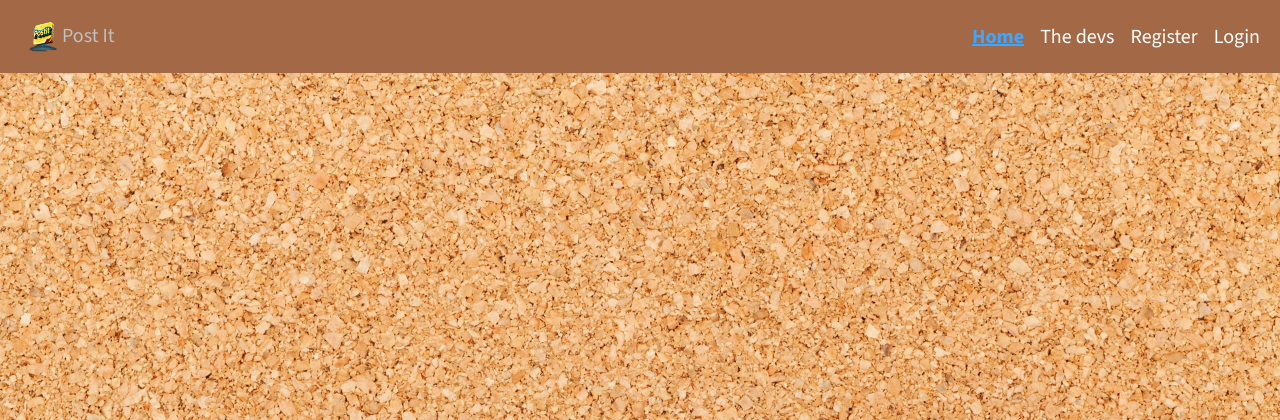
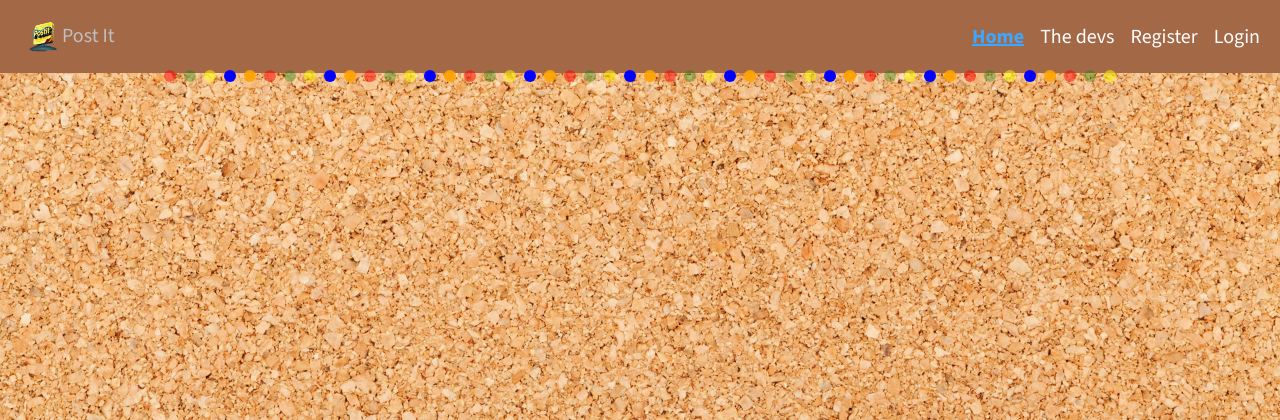
Before and after one commit to Yazhmd/Post-it-, a Django app: page / in a window 1280 px wide. Shown: the top 420 px of the page. Run offline with Django 4.2, Linux system fonts and the light colour scheme; data that the repository does not hold is empty; some libraries are stand-ins or nearby versions.

Commit message:
Edit: christmas lights flixed position

```diff
--- a/static/css/style.css
+++ b/static/css/style.css
@@ -102,23 +102,18 @@ body {
     justify-content: center; /* Center the lights horizontally */
     gap: 8px; /* Space between bulbs */
     padding: 10px;
-    flex-wrap: wrap; /* Wrap bulbs to fit smaller screens */
     z-index: 10; /* Ensure it's above other content */
 }
-
 .christmas-lights-top{
     position: fixed;
-    top: 50px;
+    top: 60px;
+    z-index: 25;
 }
-
 .christmas-lights-bottom{
     position: fixed;
     bottom: 52px; /* Fixed to the bottom of the viewport */
     z-index: 1;
 }
-
-
-
 /* Default bulb size */
 .christmas-lights .bulb {
     width: 12px;
@@ -126,7 +121,6 @@ body {
     border-radius: 50%;
     animation: flicker 1s infinite;
 }
-
 /* Different colors for bulbs */
 .christmas-lights .bulb:nth-child(2) {
     background-color: green;
@@ -342,7 +336,7 @@ footer{
 .pagination {
     margin: 0;
     padding: 0;
-    list-style: none; /
+    list-style: none;
 }
 .scale {
     width: 100%;
--- a/static/js/christmas.js
+++ b/static/js/christmas.js
@@ -1,3 +1,5 @@
+/* jshint esversion: 6 */
+/* global bootstrap */
 document.addEventListener('mousemove', (event) => {
     const faceContainer = document.getElementById('face-container');
     const eyes = document.querySelectorAll('.eye');
--- a/static/js/postColours.js
+++ b/static/js/postColours.js
@@ -1,3 +1,5 @@
+/* jshint esversion: 6 */
+/* global bootstrap */
 document.addEventListener('DOMContentLoaded', () => {
     const colors = ['bg-color-1', 'bg-color-2', 'bg-color-3']; // Available background classes
     const postElements = document.querySelectorAll('.postholder');
```
